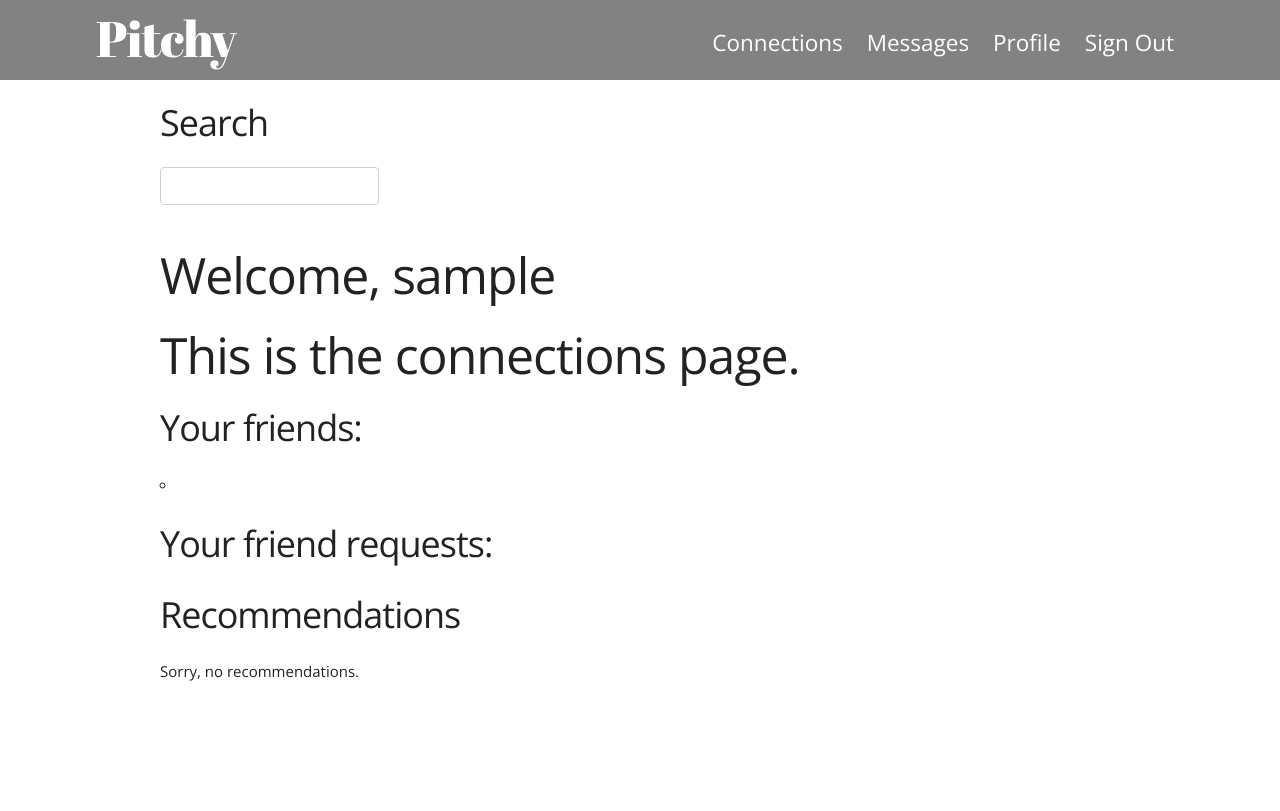
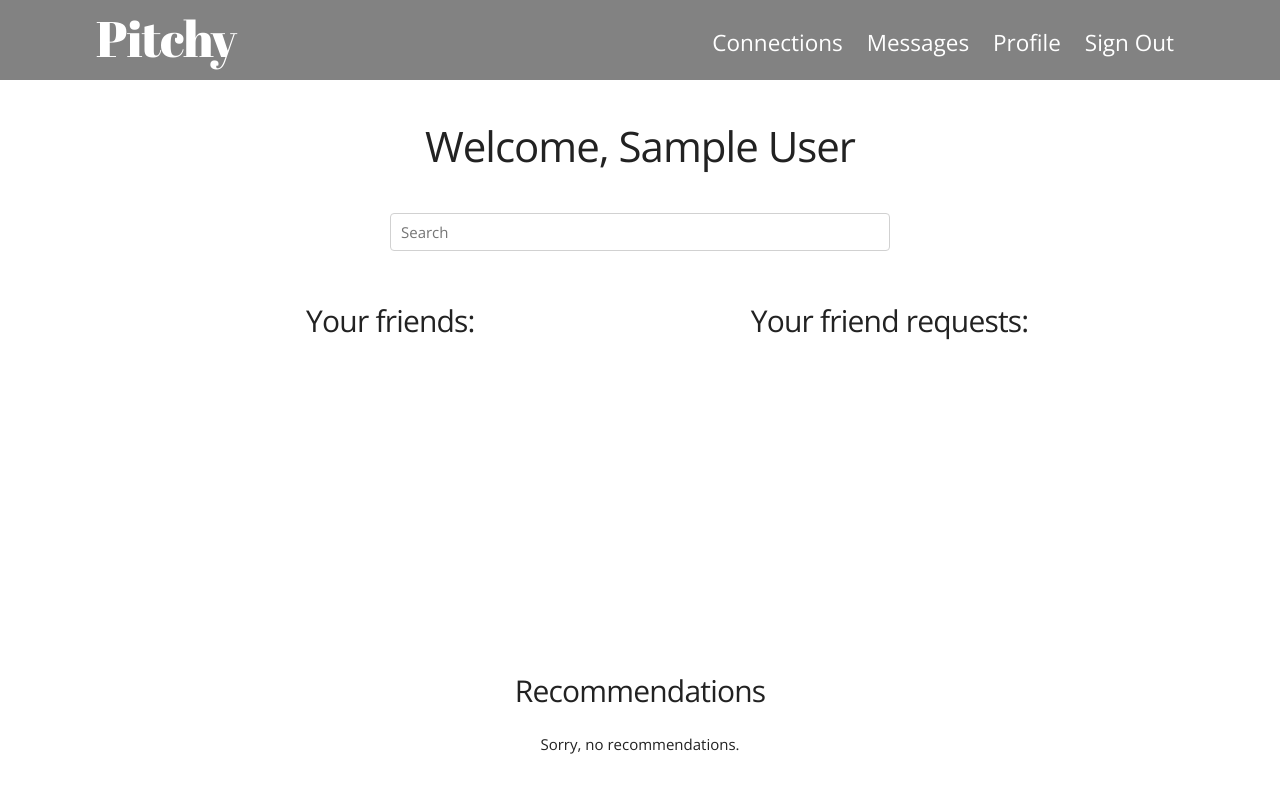
Before and after one commit to brianaeng/capstone-pitchy, a Django app: page /connections/ in a window 1280 px wide. Before the commit the page ends 681 px from the top, so only its background shows below. Run offline with Django 3.2, Linux system fonts and the light colour scheme; a user stored in the database is signed in; tables that the repository leaves empty hold one stand-in row (values such as "Sample post"); parts of the project's set-up code (start-up, migrations or seed data) failed here and were passed over.

Commit message:
More front end work (connections page). Also added view to reject friend request (it deletes the friendship instance).

```diff
--- a/pitchy/urls.py
+++ b/pitchy/urls.py
@@ -11,6 +11,7 @@ urlpatterns = [
     url(r'^profile/edit/$', views.UpdateProfileView.as_view(), name='update_profile'),
     url(r'^profile/(?P<pk>\d+)/$', views.ProfileView.as_view(), name='profile'),
     url(r'^friendship/confirm/(?P<pk>\d+)/', views.confirm_friend, name='confirmation'),
+    url(r'^friendship/reject/(?P<pk>\d+)/', views.reject_friend, name='rejection'),
     url(r'^friendship/request/(?P<pk>\d+)/', views.request_friend, name='request_friend'),
     url(r'^search/$', views.search, name='search'),
     url(r'^messages/$', views.recent_messages, name='messages'),
--- a/pitchy/views.py
+++ b/pitchy/views.py
@@ -204,6 +204,12 @@ def confirm_friend(request, pk):
     friendship.save()
     return redirect('connections')
 
+#Button on the Connections page w/ the purpose of rejecting a requested friendship
+def reject_friend(request, pk):
+    friendship = Friendship.objects.get(pk=pk)
+    friendship.delete()
+    return redirect('connections')
+
 #Button on a given Profile page (if not already friends) w/ the purpose of requesting someone to be your friend
 def request_friend(request, pk):
     person = User.objects.get(pk=pk)
--- a/static/pitchy.css
+++ b/static/pitchy.css
@@ -11,6 +11,12 @@ body {
 
 a {
   text-decoration: none;
+  color: rgb(167, 167, 167);
+}
+
+a:hover {
+  color: rgb(167, 167, 167);
+  opacity: .5;
 }
 
 #other-nav a:hover {
@@ -173,10 +179,6 @@ a {
   margin: 3rem auto;
 }
 
-#profile-list-details a {
-  color: rgb(167, 167, 167);
-}
-
 #profile-list-details li:not(#keep-bullet)  {
   list-style-type: none;
   margin: 2rem auto;
@@ -186,6 +188,108 @@ a {
   font-size: 1.75rem;
 }
 
+/* -- CONNECTIONS -- */
+#search-widget {
+  text-align: center;
+  margin: 2rem auto;
+}
+
+#search-widget input, #search-widget #search-results {
+  width: 50rem;
+  margin: 0 auto;
+}
+
+#search-widget ul a {
+  display: block;
+  margin: 1rem;
+}
+
+#search-results {
+  background-color: rgb(230, 230, 230);
+  z-index: 9999;
+  position: absolute;
+  left: 0;
+  right: 0;
+  margin: 0 auto;
+}
+
+#welcome-user {
+  text-align: center;
+  margin: 4rem auto;
+}
+
+.container {
+  width: 100%;
+}
+
+.container h4 {
+  text-align: center;
+  margin-top: 3rem;
+}
+
+.container img {
+  height: 10rem;
+  display: block;
+  margin: 0 auto;
+}
+
+ul#friends-list, ul#friend-requests {
+  margin: 0 auto;
+  text-align: center;
+  height: 25rem;
+  overflow-y: auto;
+  overflow-x: hidden;
+}
+
+#friends-list li {
+  list-style: none;
+  text-align: center;
+  width: 15rem;
+  margin: 1.25rem;
+  display: inline-block;
+}
+
+#friend-requests li {
+  list-style: none;
+  text-align: center;
+  display: inline-block;
+  margin: 2rem;
+}
+
+#friend-requests #accept-friend, #friend-requests #reject-friend {
+  padding: .5rem;
+  font-size: 1.25rem;
+  margin: 1rem;
+}
+
+#accept-friend {
+  background-color: rgb(134, 184, 149);
+  color: rgb(14, 71, 32);
+}
+
+#reject-friend {
+  background-color: rgb(184, 134, 134);
+  color: rgb(71, 14, 14);
+}
+
+#decision-buttons {
+  margin: 1rem;
+  display: block;
+}
+
+#friend-recommendations {
+  margin: 3rem;
+  text-align: center;
+  overflow-y: auto;
+  overflow-x: hidden;
+}
+
+#friend-recommendations li {
+  list-style: none;
+  text-align: center;
+  display: inline-block;
+  margin: 2rem;
+}
 
 /* -- CHAT -- */
 p.deck {
--- a/static/skeleton.css
+++ b/static/skeleton.css
@@ -266,7 +266,7 @@ input[type="url"]:focus,
 input[type="password"]:focus,
 textarea:focus,
 select:focus {
-  border: 1px solid #33C3F0;
+  border: 1px solid rgb(134, 134, 134);
   outline: 0; }
 label,
 legend {
--- a/templates/connections.html
+++ b/templates/connections.html
@@ -2,41 +2,58 @@
 
 {% block content %}
   {% load static %}
-  <h3>Search</h3>
+
+  <h2 id="welcome-user">Welcome, {{ user.first_name }} {{ user.last_name }}</h2>
+
+  <div id="search-widget">
     {% csrf_token %}
-  <input type="text" id="search" />
+    <input type="text" id="search" placeholder="Search"/>
     <ul id="search-results">
 
     </ul>
+  </div>
 
-  <h1>Welcome, {{ user.username }}</h1>
-  <h1>This is the connections page.</h1>
-  <h3>Your friends:</h3>
-  <ul>
+  <div class="container">
+
+    <!-- columns should be the immediate child of a .row -->
+    <div class="row">
+      <div class="six columns">
+        <h4>Your friends:</h4>
+        <ul id="friends-list">
           {% for row in friends %}
             <li>
               {% if row.friend != user %}
-          <a href="{% url 'profile' pk=row.friend.profile.id %}">{{ row.friend.username }}</a>
+                <a href="{% url 'profile' pk=row.friend.profile.id %}"><img src="{{ row.friend.profile.pic.url }}"></img>{{ row.friend.username }}</a>
               {% elif row.user != user %}
-          <a href="{% url 'profile' pk=row.user.profile.id %}">{{ row.user.username }}</a>
+                <a href="{% url 'profile' pk=row.user.profile.id %}"><img src="{{ row.user.profile.pic.url }}"></img>{{ row.user.username }}</a>
               {% endif %}
             </li>
           {% endfor %}
         </ul>
+      </div>
 
-  <h3>Your friend requests:</h3>
-  <ul>
+      <div class="six columns">
+        <h4>Your friend requests:</h4>
+        <ul id="friend-requests">
           {% for row in friend_requests %}
             <li>
-        <a href="{% url 'profile' pk=row.user.id %}">{{ row.user.username }}</a>
-        <form action="{% url 'confirmation' pk=row.pk %}">
-          <input type="submit" value="Accept Request" />
-        </form>
+              <a href="{% url 'profile' pk=row.user.id %}"><img src="{{ row.user.profile.pic.url }}"></img>{{ row.user.username }}</a>
+              <div id="decision-buttons">
+                <a href="{% url 'confirmation' pk=row.pk %}" id="accept-friend">Accept</a>
+                <a href="{% url 'rejection' pk=row.pk %}" id="reject-friend">Reject</a>
+              </div>
             </li>
           {% endfor %}
         </ul>
+      </div>
 
-  <h3>Recommendations</h3>
+    </div>
+
+  </div>
+
+
+  <section id="friend-recommendations">
+    <h4>Recommendations</h4>
     {% if not recommendations %}
       <p>
         Sorry, no recommendations.
@@ -44,14 +61,17 @@
     {% else %}
       <ul>
         {% for person in recommendations %}
-        {% if person.id != request.user.profile.id %}
-          <li>
-            <a href="{% url 'profile' pk=person.id %}">{{ person.user.username }}</a>
+          <li id="recommendation-item">
+            <a href="{% url 'profile' pk=person.id %}">
+              <img src="{{ person.pic.url }}"></img>
+              {{ person.user.username }}
+            </a>
           </li>
-        {% endif %}
         {% endfor %}
       </ul>
     {% endif %}
+  </section>
+
 {% endblock content %}
 
 {% block afterbody %}
```
Also changed, not shown: media/Twitter_Social_Icon_Blue_7zyKvwU.png (added), media/Twitter_Social_Icon_Blue_ExQ0v8i.png (added), media/Twitter_Social_Icon_Blue_KSJkBO1.png (added), media/Twitter_Social_Icon_Blue_VtZe0Xm.png (added). Lines whose indentation alone changed are shown as unchanged.
